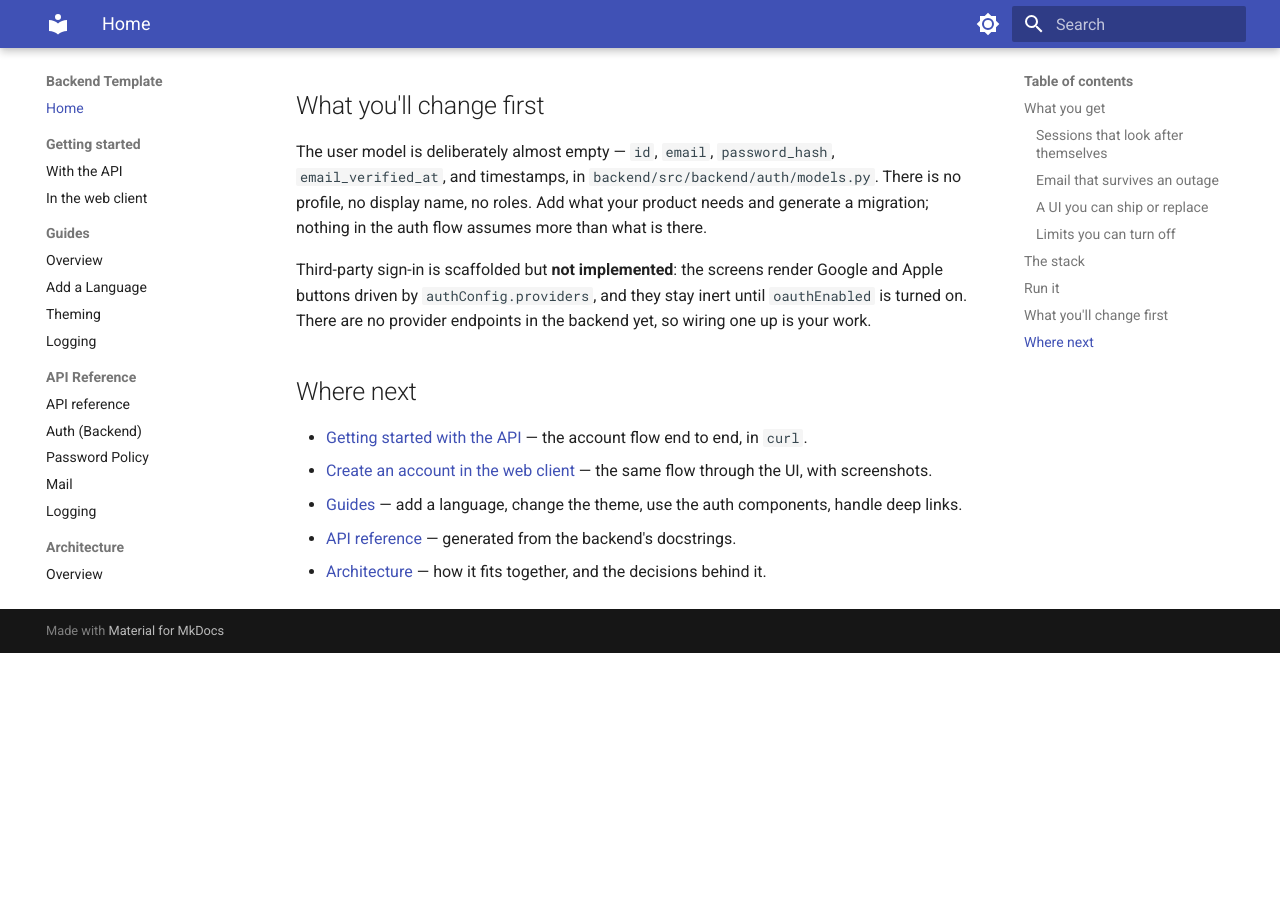
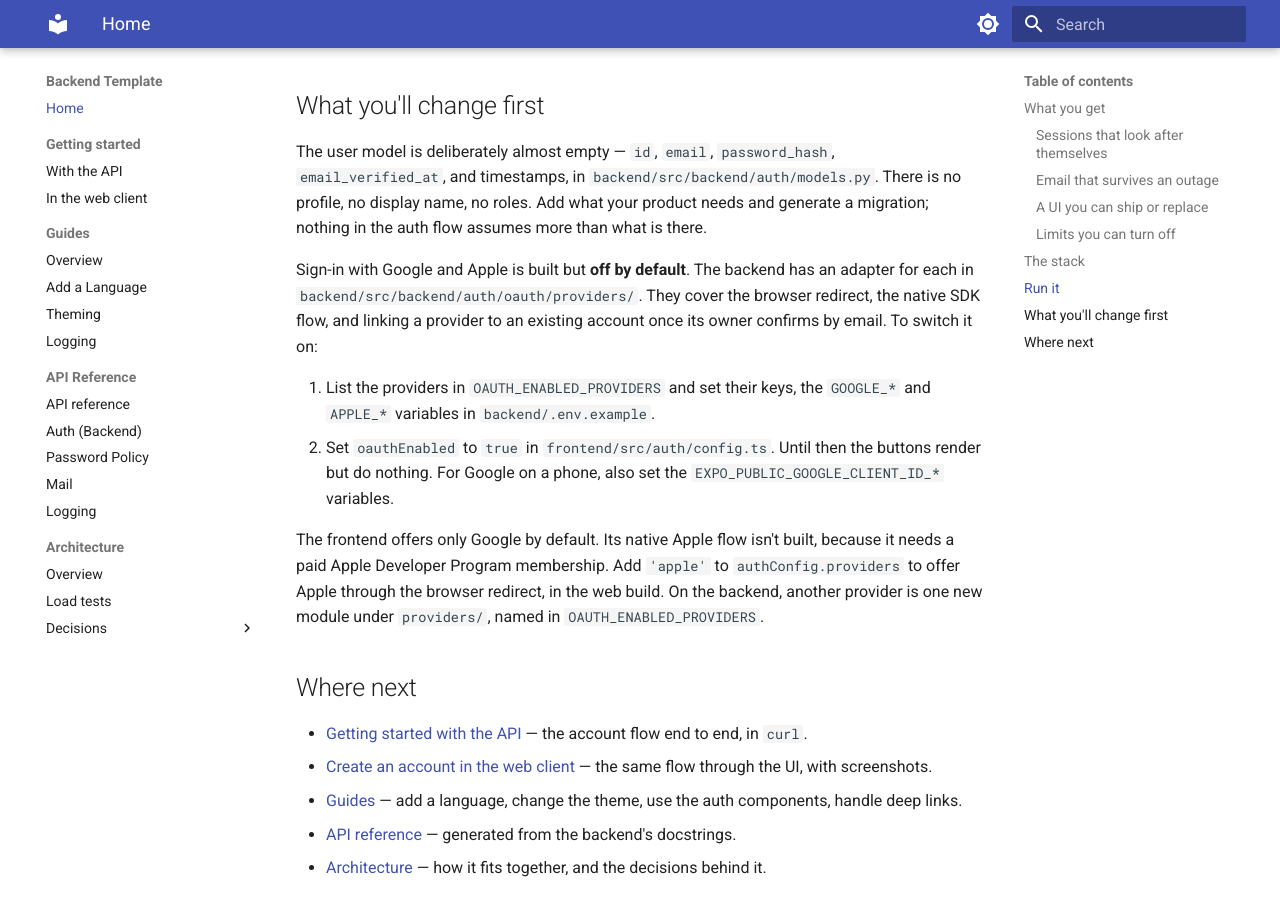
Before and after one commit to jbtwist/FastApi-Backend-Template, an MkDocs documentation site: the page built from docs/index.md, in a window 1280 px wide and 900 px high, scrolled down 2422 px. Built offline with MkDocs 1.6.1 and Material for MkDocs 9.7.7, drawn with Linux system fonts in a browser that asks for light colours; before the commit the page ends 3075 px from its top, so only the background shows below that.

Commit message:
docs: describe provider sign-in as built but off by default (#143)
Co-authored-by: Claude Opus 5.5 <noreply@anthropic.com>

```diff
--- a/docs/index.md
+++ b/docs/index.md
@@ -101,10 +101,22 @@ The user model is deliberately almost empty — `id`, `email`, `password_hash`,
 There is no profile, no display name, no roles. Add what your product needs and
 generate a migration; nothing in the auth flow assumes more than what is there.
 
-Third-party sign-in is scaffolded but **not implemented**: the screens render
-Google and Apple buttons driven by `authConfig.providers`, and they stay inert
-until `oauthEnabled` is turned on. There are no provider endpoints in the
-backend yet, so wiring one up is your work.
+Sign-in with Google and Apple is built but **off by default**. The backend has
+an adapter for each in `backend/src/backend/auth/oauth/providers/`. They cover
+the browser redirect, the native SDK flow, and linking a provider to an existing
+account once its owner confirms by email. To switch it on:
+
+1. List the providers in `OAUTH_ENABLED_PROVIDERS` and set their keys, the
+   `GOOGLE_*` and `APPLE_*` variables in `backend/.env.example`.
+2. Set `oauthEnabled` to `true` in `frontend/src/auth/config.ts`. Until then the
+   buttons render but do nothing. For Google on a phone, also set the
+   `EXPO_PUBLIC_GOOGLE_CLIENT_ID_*` variables.
+
+The frontend offers only Google by default. Its native Apple flow isn't built,
+because it needs a paid Apple Developer Program membership. Add `'apple'` to
+`authConfig.providers` to offer Apple through the browser redirect, in the web
+build. On the backend, another provider is one new module under `providers/`,
+named in `OAUTH_ENABLED_PROVIDERS`.
 
 ## Where next
 
```
Also changed, not shown: README.md (+2 -1 lines), 1 other file.
